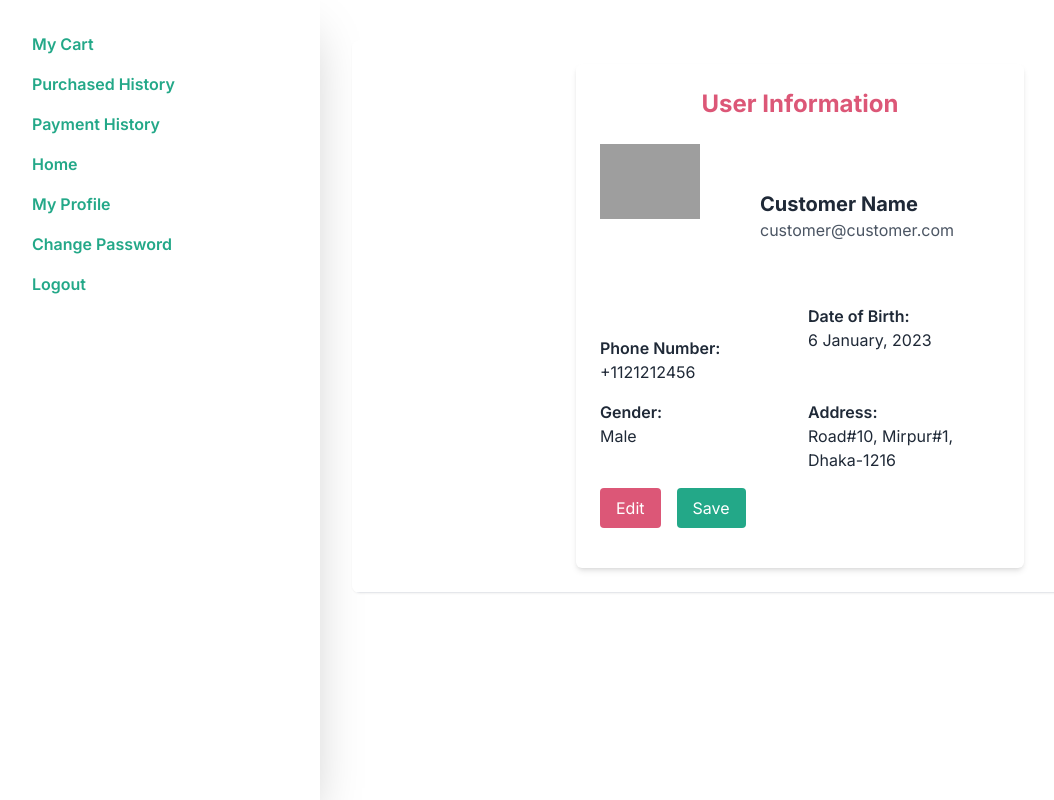
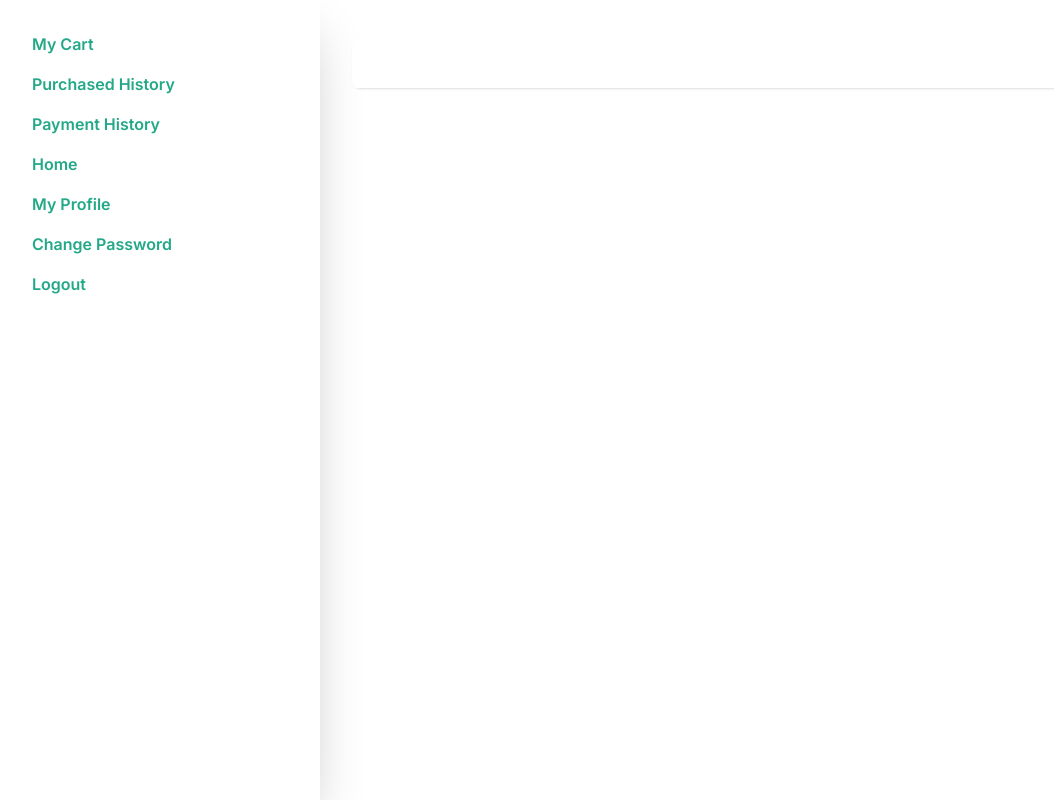
Before and after one commit to bhuiamh/digitosys-dashboard, a Next.js app: page /customer/customerProfile in a window 1280 px wide. Shown: the whole page, without its empty margins (0-1054 px from the left). Built offline with nearby package versions, Linux system fonts and the light colour scheme; grey boxes are pictures that could not be loaded.

Commit message:
Removed Error Component

```diff
--- a/src/app/admin/adminOverview/type.ts
+++ b/src/app/admin/adminOverview/type.ts
@@ -20,7 +20,7 @@ interface UserDetails {
     photo: string,
 }
 
-interface User{
+export interface User{
     username: string,
     password: string,
     role: string,
--- a/src/app/customer/customerProfile/page.tsx
+++ b/src/app/customer/customerProfile/page.tsx
@@ -1,52 +1,5 @@
-"use client";
-
-import Image from "next/image";
-
 export default function CustomerProfile() {
-  return (
-    <div className="max-w-md mx-auto bg-white p-6 rounded-md shadow-md">
-      <div className="text-center text-[#dc5777] text-2xl font-bold mb-6">
-        User Information
-      </div>
-
-      <div className="flex items-center mb-4">
-        <div className="w-36 h-36 rounded mr-4">
-          <Image height={100} width={100}
-            src="https://www.svgrepo.com/show/384674/account-avatar-profile-user-11.svg"
-            alt=""
-          />{" "}
-        </div>
-        <div>
-          <h1 className="text-xl font-bold">Customer Name</h1>
-          <p className="text-gray-600">customer@customer.com</p>
-        </div>
-      </div>
-
-      <div className="grid grid-cols-2 gap-4 mb-4">
-        <div className="pt-8">
-          <p className="font-semibold">Phone Number:</p>
-          <p>+1121212456</p>
-        </div>
-        <div>
-          <p className="font-semibold">Date of Birth:</p>
-          <p>6 January, 2023</p>
-        </div>
-        <div>
-          <p className="font-semibold">Gender:</p>
-          <p>Male</p>
-        </div>
-        <div>
-          <p className="font-semibold">Address:</p>
-          <p>Road#10, Mirpur#1, Dhaka-1216</p>
-        </div>
-      </div>
-
-      <button className="mb-4 bg-[#dc5777] hover:bg-[#6b192d] text-white px-4 py-2 rounded">
-        Edit
-      </button>
-      <button className="bg-[#23a888] hover:bg-[#125243] ml-4 text-white px-4 py-2 rounded">
-        Save
-      </button>
-    </div>
-  );
+    return (
+        <div></div>
+    )
 }
```
Also changed, not shown: src/app/admin/customerProfile/page.tsx (renamed from src/app/admin/adminProfile/page.tsx).
